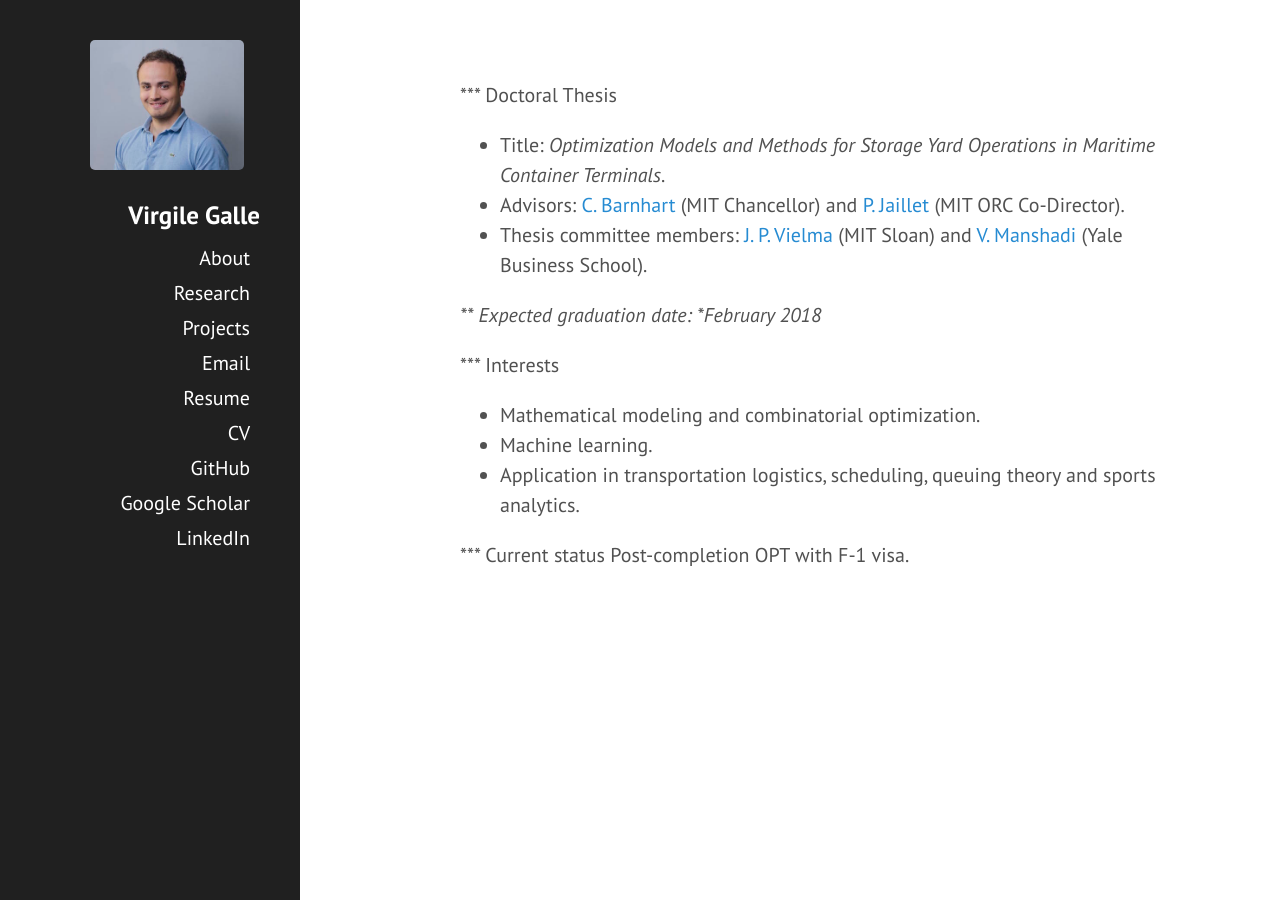
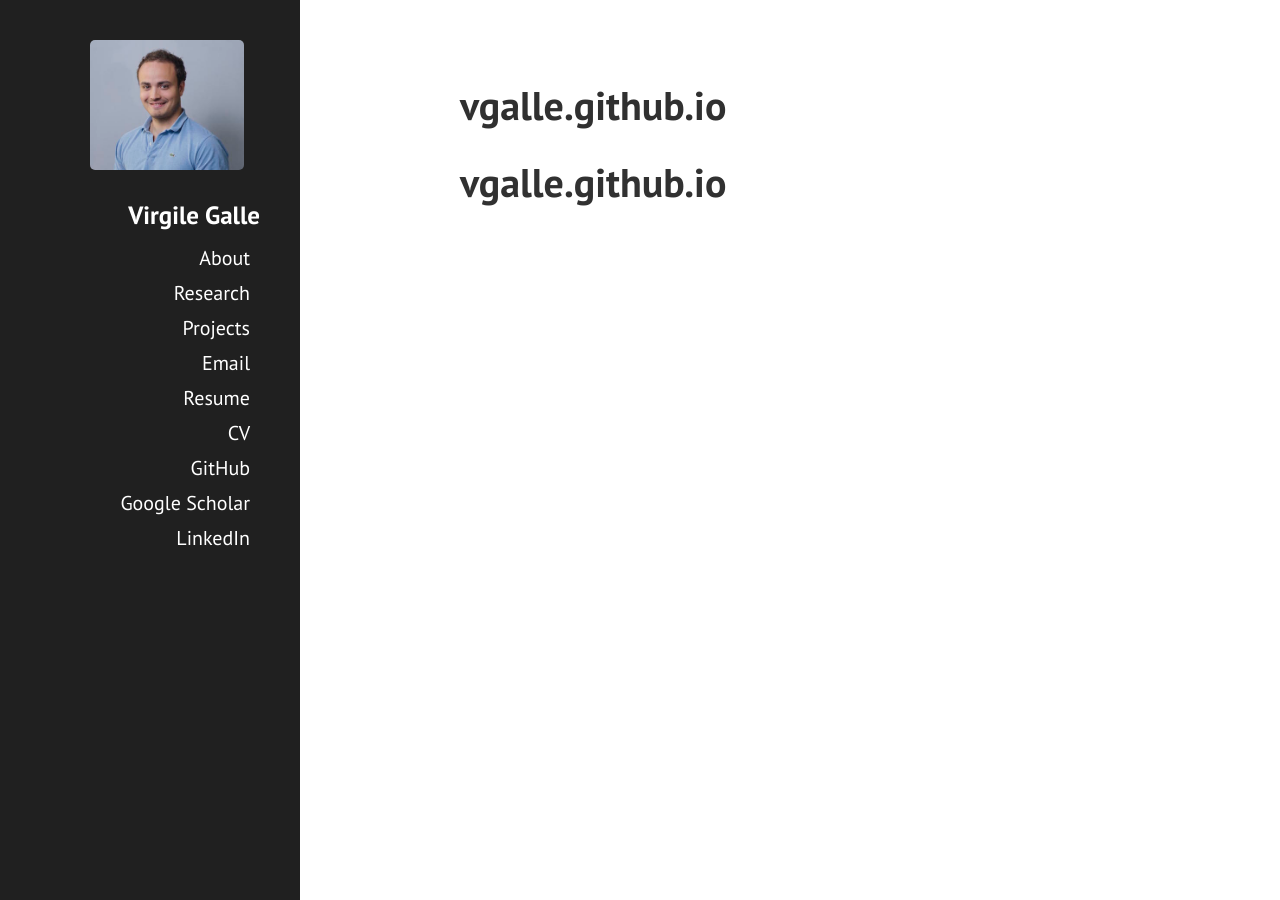
Before and after one commit to vgalle/vgalle.github.io, a Jekyll site: the page built from README.md, in a window 1280 px wide. Built offline with Jekyll 4.4.1, drawn with Linux system fonts in a browser that asks for light colours; our own code applies the rules of GitHub Pages for plain Markdown files.

```diff
--- a/index.md
+++ /dev/null
@@ -1,19 +0,0 @@
----
-layout: default
-permalink: /home/
----
-
-** Doctoral Thesis
-* Title: *Optimization Models and Methods for Storage Yard Operations in Maritime Container Terminals*.
-* Advisors: [C. Barnhart](http://cee.mit.edu/barnhart) (MIT Chancellor) and [P. Jaillet](http://web.mit.edu/jaillet/www/) (MIT ORC Co-Director).
-* Thesis committee members: [J. P. Vielma](http://www.mit.edu/~jvielma/) (MIT Sloan) and [V. Manshadi](http://www.mit.edu/~manshadi/) (Yale Business School).
-
-** Expected graduation date: February 2018
-
-** Interests
-* Mathematical modeling and combinatorial optimization.
-* Machine learning.
-* Application in transportation logistics, scheduling, queuing theory and sports analytics.
-
-** Current status
-Post-completion OPT with F-1 visa.
```
Also changed, not shown: home/index.md (+5 -5 lines).
